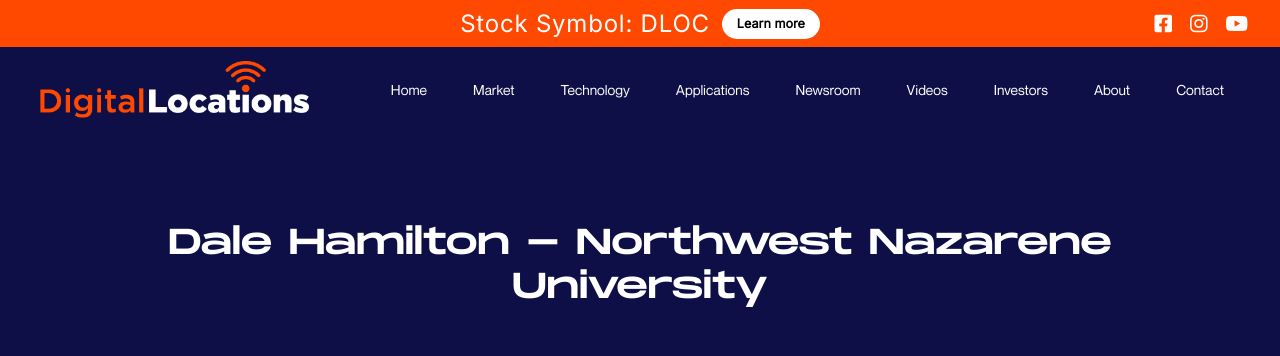
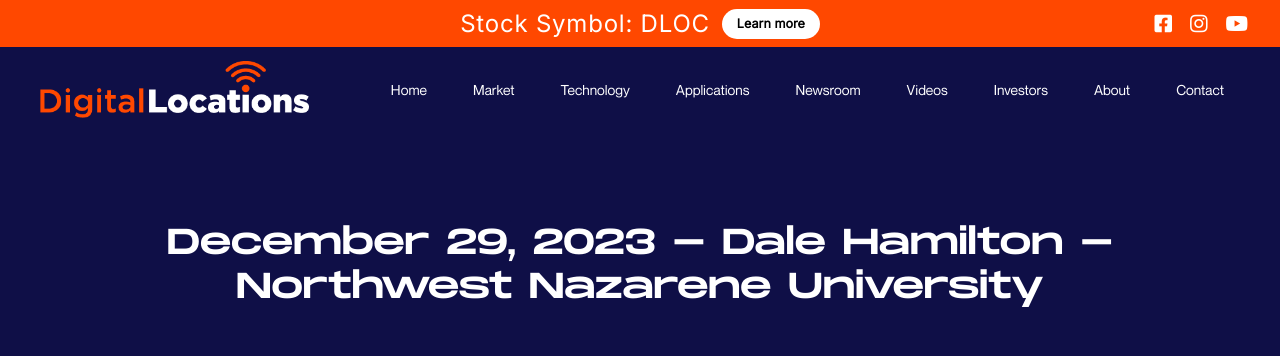
Before and after one commit to aasimdev/digital-locations, a PHP site: page /single-video.php?id=nBHUHr2KzV4 in a window 1280 px wide. Shown: the top 356 px of the page. Run offline with PHP 8.4, Linux system fonts and the light colour scheme; some libraries are stand-ins or nearby versions; some web fonts are replaced.

Commit message:
updated date

```diff
--- a/data/videos-data.php
+++ b/data/videos-data.php
@@ -2,7 +2,7 @@
 
 $videos = [
     [
-        'title' => "Dale Hamilton - Northwest Nazarene University",
+        'title' => "December 29, 2023 - Dale Hamilton - Northwest Nazarene University",
         'videoID' => "nBHUHr2KzV4",
         'category' => "ceo-podcast",
         'scope' => 'public'
--- a/index.php
+++ b/index.php
@@ -109,7 +109,7 @@
                 </div>
                 <i class="far fa-play-circle"></i>
             </div>
-            <p>Dale Hamilton - Northwest Nazarene University</p>
+            <p>December 29, 2023 - Dale Hamilton - Northwest Nazarene University</p>
         </div>
     <div class="cchat">
             <div class="cchat-box">
```
